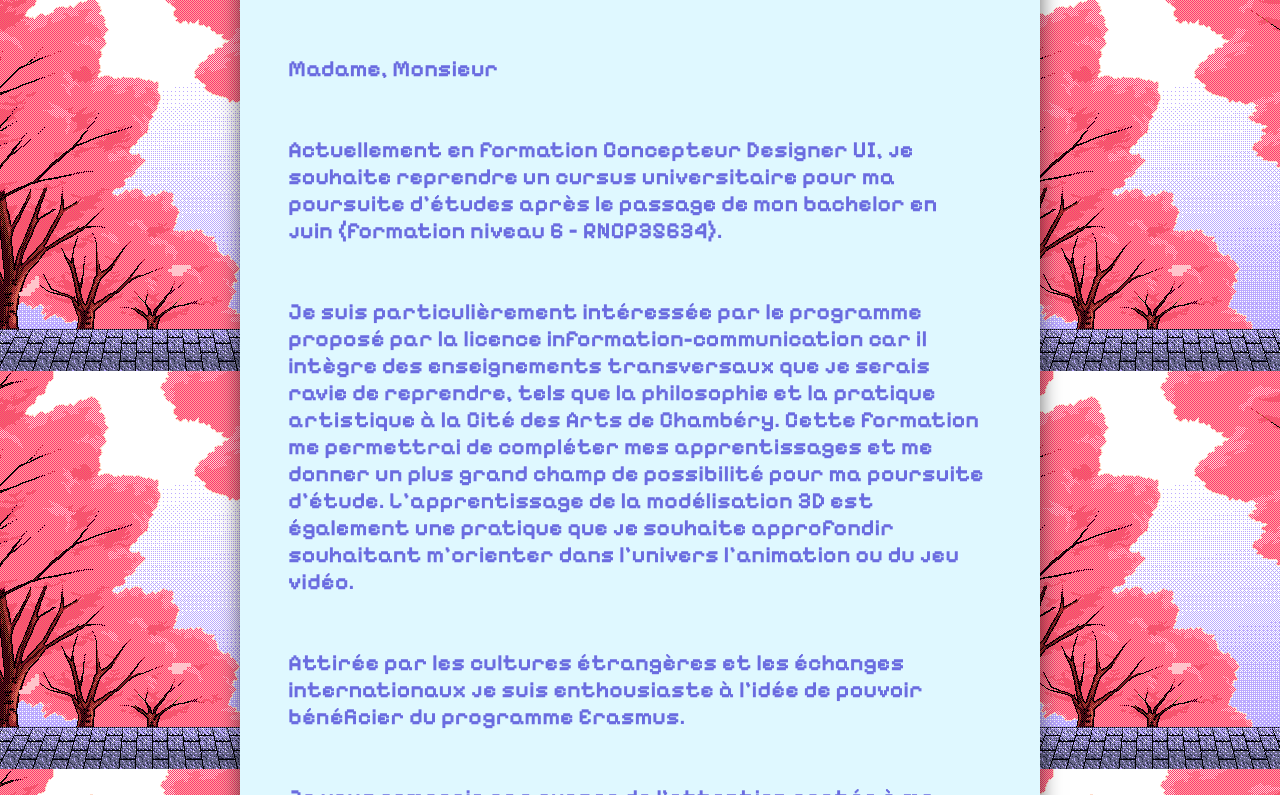
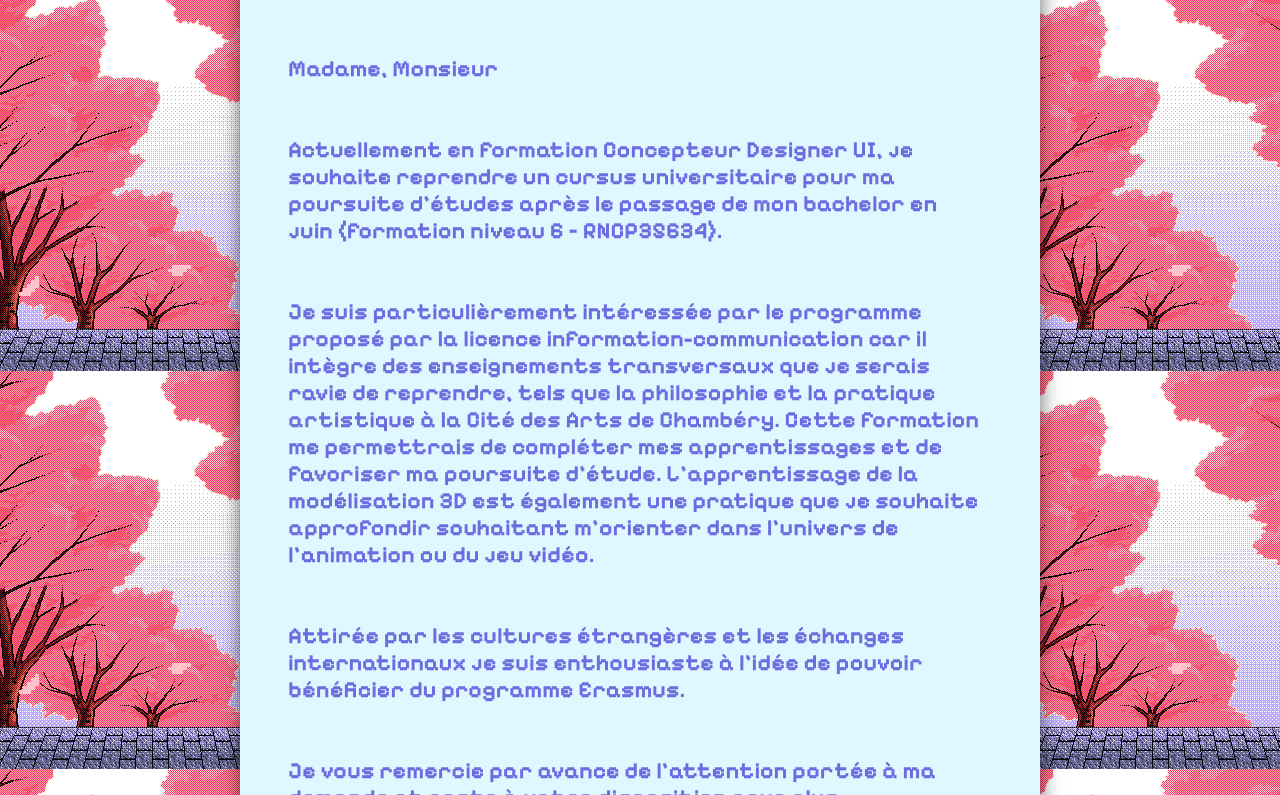
Before and after one commit to abonneauu/lettre-de-motivation-univ-smb, a plain HTML site: page index.html in a window 1280 px wide. Shown: the part 425-1220 px from the top of the page. Drawn offline with Linux system fonts and the light colour scheme.

Commit message:
Update index.html

```diff
--- a/index.html
+++ b/index.html
@@ -45,7 +45,7 @@
       <br></br>
       <p>Actuellement en formation Concepteur Designer UI, je souhaite reprendre un cursus universitaire pour ma poursuite d’études après le passage de mon bachelor en juin (formation niveau 6 – RNCP35634).</p>
 <br></br>
-<p>Je suis particulièrement intéressée par le programme proposé par la licence information-communication car il intègre des enseignements transversaux que je serais ravie de reprendre, tels que la philosophie et la pratique artistique à la Cité des Arts de Chambéry. Cette formation me permettrai de compléter mes apprentissages et me donner un plus grand champ de possibilité pour ma poursuite d’étude.  L’apprentissage de la modélisation 3D est également une pratique que je souhaite approfondir souhaitant m’orienter dans l’univers l’animation ou du jeu vidéo.</p>
+<p>Je suis particulièrement intéressée par le programme proposé par la licence information-communication car il intègre des enseignements transversaux que je serais ravie de reprendre, tels que la philosophie et la pratique artistique à la Cité des Arts de Chambéry. Cette formation me permettrais de compléter mes apprentissages et de favoriser ma poursuite d’étude.  L’apprentissage de la modélisation 3D est également une pratique que je souhaite approfondir souhaitant m’orienter dans l’univers de l’animation ou du jeu vidéo.</p>
 <br></br>
 <p>Attirée par les cultures étrangères et les échanges internationaux je suis enthousiaste à l’idée de pouvoir bénéficier du programme Erasmus.</p>
 <br></br>
```
